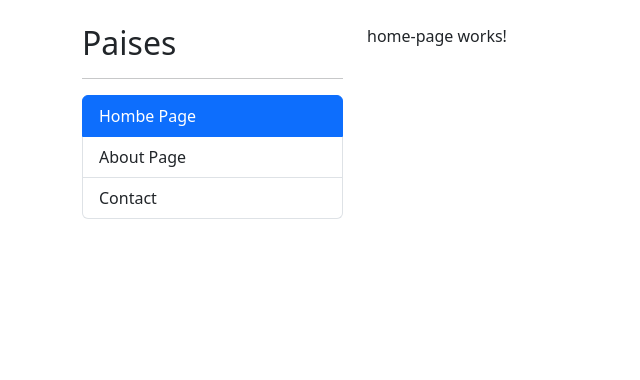
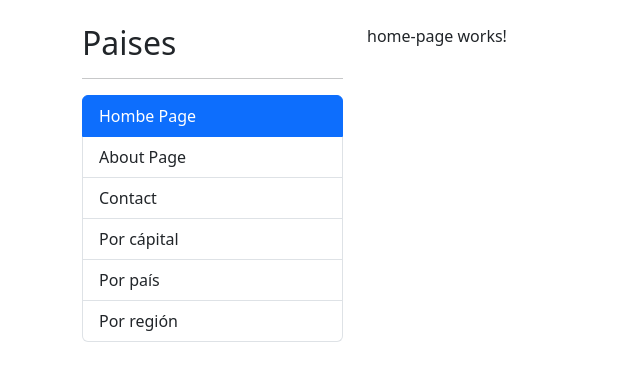
Before and after one commit to Mdperez19/CountryApp, an Angular app: page / in a window 1280 px wide. Shown: the top 380 px of the page, without its empty margins (0-640 px from the left). Built offline with nearby package versions, Linux system fonts and the light colour scheme.

Commit message:
Add new routes to sidebar component

```diff
--- a/src/app/shared/components/sidebar/sidebar.component.html
+++ b/src/app/shared/components/sidebar/sidebar.component.html
@@ -28,5 +28,29 @@
     Contact
   </li>
 
+  <li
+    routerLink="countries/by-capital"
+    routerLinkActive="active"
+    class="list-group-item"
+  >
+    Por cápital
+  </li>
+
+  <li
+    routerLink="countries/by-country"
+    routerLinkActive="active"
+    class="list-group-item"
+  >
+    Por país
+  </li>
+
+  <li
+    routerLink="countries/by-region"
+    routerLinkActive="active"
+    class="list-group-item"
+  >
+    Por región
+  </li>
+
 
 </ul>
```
